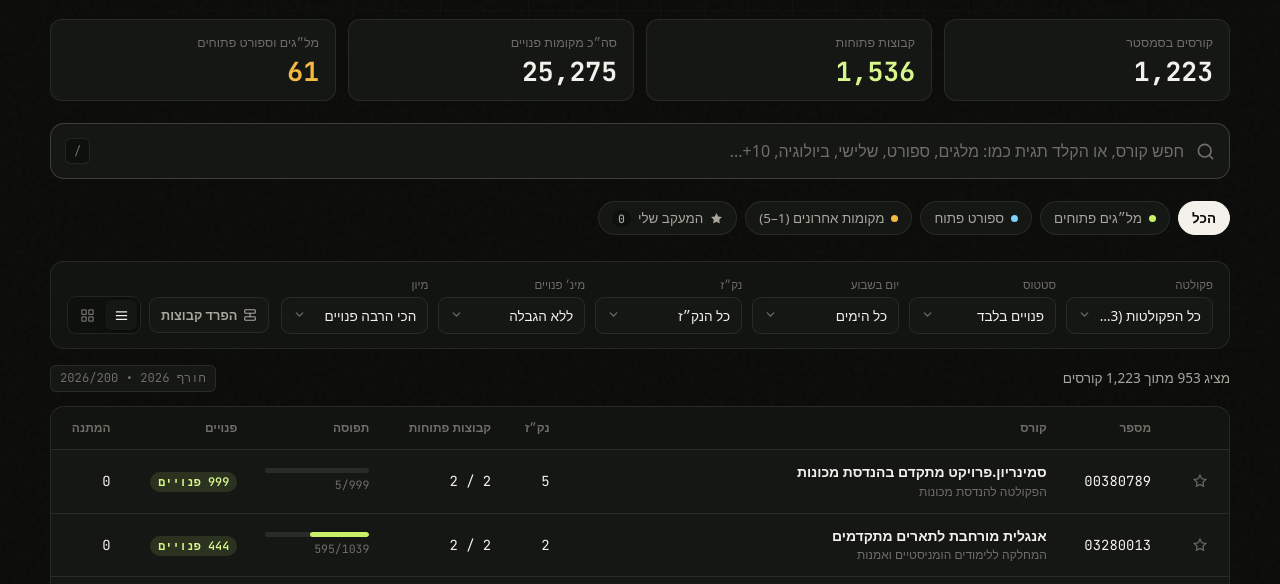
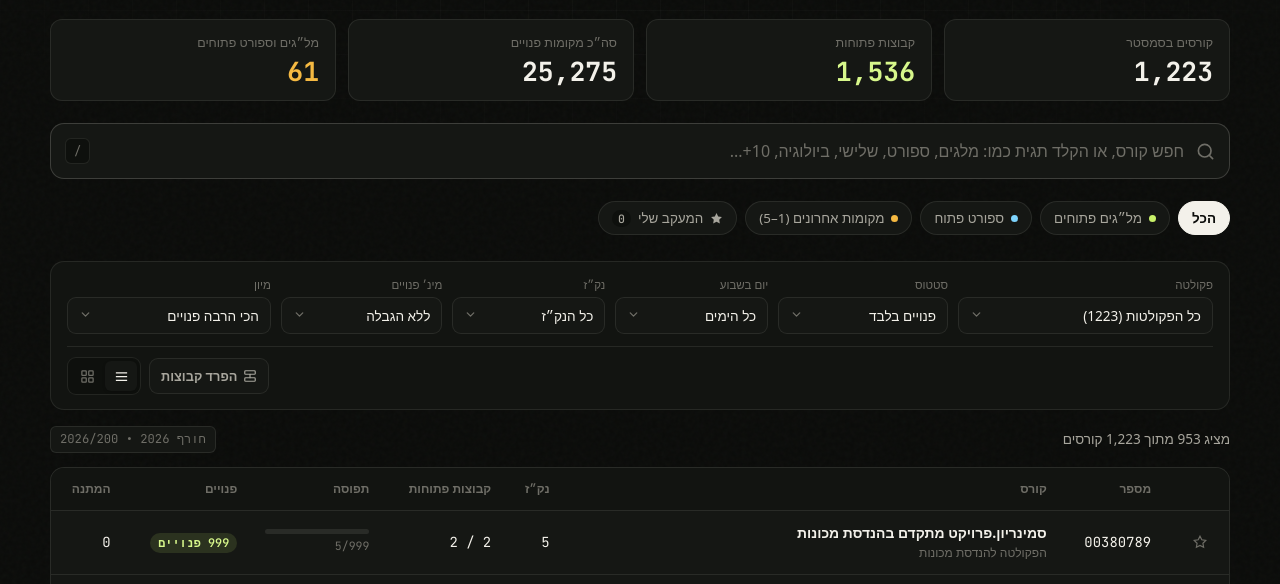
Before and after one commit to hagai-tyty/technion-seats-, a plain HTML site: page index.html in a window 1280 px wide. Shown: the part 210-794 px from the top of the page. Drawn offline with Linux system fonts and the light colour scheme; no server answers; a web font is replaced by a local one.

Commit message:
Balance desktop filter toolbar into clean 6-col grid + action row (no orphan wrap)

```diff
--- a/index.html
+++ b/index.html
@@ -133,7 +133,7 @@
   <link rel="preconnect" href="https://fonts.googleapis.com" />
   <link rel="preconnect" href="https://fonts.gstatic.com" crossorigin />
   <link href="https://fonts.googleapis.com/css2?family=IBM+Plex+Sans+Hebrew:wght@300;400;500;600;700&family=JetBrains+Mono:wght@400;500;600;700&display=swap" rel="stylesheet" />
-  <link rel="stylesheet" href="styles.css?v=22" />
+  <link rel="stylesheet" href="styles.css?v=23" />
 </head>
 <body>
   <div class="bg-grid" aria-hidden="true"></div>
--- a/styles.css
+++ b/styles.css
@@ -619,9 +619,7 @@ body {
 /* ======================== Precision Filter Toolbar ======================== */
 .filter-toolbar {
   display: flex;
-  flex-wrap: wrap;
-  align-items: flex-end;
-  justify-content: space-between;
+  flex-direction: column;
   gap: 12px;
   padding: 14px 16px;
   background: var(--bg-elevated);
@@ -631,18 +629,26 @@ body {
 }
 
 .filter-group {
-  display: flex;
-  flex-wrap: wrap;
+  display: grid;
+  grid-template-columns: 1.5fr 1fr 0.9fr 0.9fr 0.95fr 1.2fr;
   gap: 10px;
-  flex: 1;
+  width: 100%;
 }
 
 .field-wrap {
   display: flex;
   flex-direction: column;
   gap: 4px;
-  min-width: 142px;
-  flex: 1;
+  min-width: 0;
+}
+
+.toolbar-right {
+  display: flex;
+  align-items: center;
+  justify-content: flex-end;
+  gap: 8px;
+  padding-top: 10px;
+  border-top: 1px solid var(--border);
 }
 
 .field-wrap label {
```
